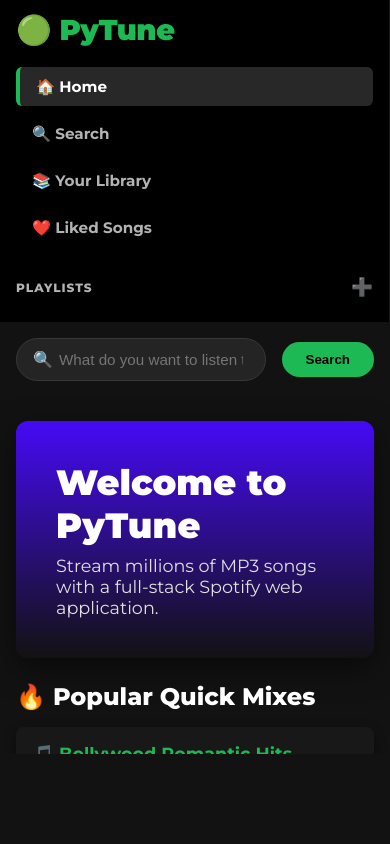
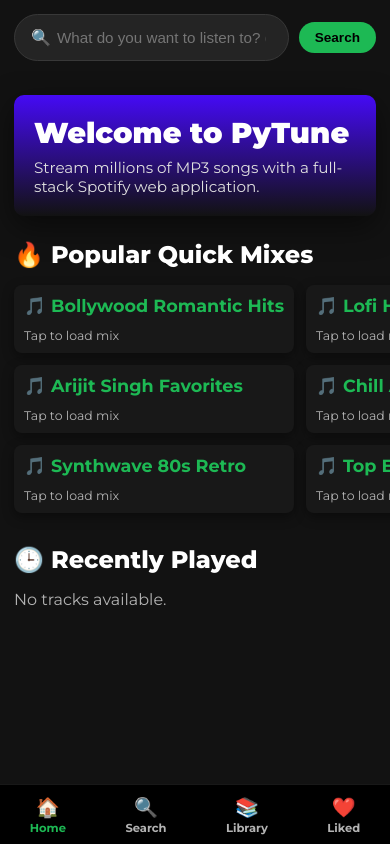
Before and after one commit to Pavan-Kanade/pytune, a FastAPI app: page / in a window 390 px wide. Run offline with FastAPI, Linux system fonts and the light colour scheme; data that the repository does not hold is empty.

Commit message:
Add Spotify Mobile App Layout for Android (Bottom Tab Bar, Floating Player, 2-Column Responsive Card Grid)

```diff
--- a/static/app.js
+++ b/static/app.js
@@ -171,10 +171,15 @@ function switchView(viewName, playlistName = '') {
     currentView = viewName;
     activePlaylistName = playlistName;
 
-    // Update active nav styling
+    // Update active nav styling (desktop sidebar)
     document.querySelectorAll('.nav-item').forEach(el => el.classList.remove('active'));
     const activeNav = document.getElementById(`nav-${viewName}`);
     if (activeNav) activeNav.classList.add('active');
+
+    // Update active nav styling (mobile bottom nav)
+    document.querySelectorAll('.mobile-nav-item').forEach(el => el.classList.remove('active'));
+    const activeMobileNav = document.getElementById(`mnav-${viewName}`);
+    if (activeMobileNav) activeMobileNav.classList.add('active');
 
     // Hide all view sections
     document.querySelectorAll('.view-section').forEach(sec => sec.style.display = 'none');
--- a/static/style.css
+++ b/static/style.css
@@ -559,37 +559,197 @@ body {
 @keyframes fadeIn { from { opacity: 0; transform: translateY(10px); } to { opacity: 1; transform: translateY(0); } }
 @keyframes fadeOut { from { opacity: 1; transform: translateY(0); } to { opacity: 0; transform: translateY(10px); } }
 
-/* Mobile Responsive */
+/* Mobile Bottom Navigation Bar (Android Phone Layout) */
+.mobile-bottom-nav {
+    display: none;
+}
+
+/* Mobile Responsive Styling for Android Phones */
 @media (max-width: 768px) {
+    body {
+        overflow-x: hidden;
+    }
+
     .app-container {
         flex-direction: column;
+        height: 100vh;
     }
+
+    /* Hide desktop sidebar on mobile */
     .sidebar {
-        width: 100%;
-        height: auto;
-        padding: 12px 16px;
+        display: none !important;
     }
-    .playlist-list {
-        display: none;
+
+    /* Display Android Bottom Navigation Bar */
+    .mobile-bottom-nav {
+        display: flex !important;
+        position: fixed;
+        bottom: 0;
+        left: 0;
+        right: 0;
+        height: 60px;
+        background-color: #000000;
+        border-top: 1px solid #181818;
+        align-items: center;
+        justify-content: space-around;
+        z-index: 2000;
     }
+
+    .mobile-nav-item {
+        display: flex;
+        flex-direction: column;
+        align-items: center;
+        justify-content: center;
+        gap: 2px;
+        color: #b3b3b3;
+        font-size: 0.72rem;
+        font-weight: 700;
+        cursor: pointer;
+        padding: 6px 12px;
+        transition: color 0.2s ease;
+    }
+
+    .mobile-nav-item.active {
+        color: #1DB954;
+    }
+
+    .mnav-icon {
+        font-size: 1.2rem;
+    }
+
+    /* Main Content Padding for Mobile Scroll */
     .main-content {
-        padding: 16px;
+        padding: 14px 14px 140px 14px;
+        overflow-y: auto;
     }
-    .hero-title {
-        font-size: 2.2rem;
+
+    .top-bar {
+        padding-bottom: 10px;
+        gap: 10px;
     }
-    .player-bar {
-        height: 110px;
-        flex-wrap: wrap;
+
+    .search-box {
         padding: 8px 16px;
     }
+
+    .btn-search {
+        padding: 8px 16px;
+        font-size: 0.85rem;
+    }
+
+    .hero-banner {
+        padding: 20px;
+        border-radius: 10px;
+    }
+
+    .hero-title {
+        font-size: 1.8rem;
+    }
+
+    .hero-subtitle {
+        font-size: 0.95rem;
+    }
+
+    /* Android 2-Column Responsive Card Grid */
+    .cards-grid {
+        grid-template-columns: repeat(2, 1fr) !important;
+        gap: 12px !important;
+    }
+
+    .track-card {
+        padding: 10px;
+        border-radius: 8px;
+    }
+
+    .card-title {
+        font-size: 0.88rem;
+    }
+
+    .card-artist {
+        font-size: 0.78rem;
+    }
+
+    /* Floating Spotify Mobile Player Bar (Above Android Bottom Nav) */
+    .player-bar {
+        position: fixed;
+        bottom: 64px;
+        left: 10px;
+        right: 10px;
+        width: calc(100% - 20px);
+        height: 64px;
+        background-color: #282828;
+        border: 1px solid #383838;
+        border-radius: 12px;
+        padding: 6px 12px;
+        display: flex;
+        align-items: center;
+        justify-content: space-between;
+        box-shadow: 0 8px 24px rgba(0, 0, 0, 0.8);
+        z-index: 1500;
+    }
+
     .player-track-info {
-        width: 100%;
+        width: 60%;
+        gap: 10px;
     }
+
+    .player-thumb {
+        width: 44px;
+        height: 44px;
+        border-radius: 6px;
+    }
+
+    .player-title {
+        font-size: 0.85rem;
+    }
+
+    .player-artist {
+        font-size: 0.72rem;
+    }
+
     .player-controls-center {
-        width: 100%;
+        width: 40%;
+        flex-direction: row;
+        justify-content: flex-end;
+        gap: 10px;
     }
+
+    .progress-container {
+        display: none; /* Hide timeline slider inside mini player bar */
+    }
+
+    .control-buttons {
+        gap: 10px;
+    }
+
+    .btn-ctrl {
+        display: none; /* Hide rewind/forward in mini player to keep clean */
+    }
+
+    .btn-play-pause {
+        width: 38px;
+        height: 38px;
+        font-size: 1.1rem;
+    }
+
     .player-right-options {
-        display: none;
+        display: flex;
+        width: auto;
+        gap: 6px;
+    }
+
+    .btn-dl {
+        padding: 6px 12px;
+        font-size: 0.75rem;
+        border-radius: 500px;
+    }
+
+    .toast-container {
+        bottom: 135px;
+        right: 14px;
+        left: 14px;
+        text-align: center;
+        padding: 10px 16px;
+        font-size: 0.85rem;
     }
 }
--- a/templates/index.html
+++ b/templates/index.html
@@ -177,6 +177,26 @@
         </div>
     </div>
 
+    <!-- Mobile Bottom Navigation Bar (Android Spotify Mobile Layout) -->
+    <nav class="mobile-bottom-nav">
+        <div class="mobile-nav-item active" id="mnav-home" onclick="switchView('home')">
+            <span class="mnav-icon">🏠</span>
+            <span class="mnav-label">Home</span>
+        </div>
+        <div class="mobile-nav-item" id="mnav-search" onclick="switchView('search')">
+            <span class="mnav-icon">🔍</span>
+            <span class="mnav-label">Search</span>
+        </div>
+        <div class="mobile-nav-item" id="mnav-library" onclick="switchView('library')">
+            <span class="mnav-icon">📚</span>
+            <span class="mnav-label">Library</span>
+        </div>
+        <div class="mobile-nav-item" id="mnav-liked" onclick="switchView('liked')">
+            <span class="mnav-icon">❤️</span>
+            <span class="mnav-label">Liked</span>
+        </div>
+    </nav>
+
     <!-- Hidden Background YouTube API Audio Engine -->
     <div style="position: absolute; left: -9999px; top: -9999px; width: 1px; height: 1px; opacity: 0; pointer-events: none; overflow: hidden;">
         <div id="yt-audio-engine"></div>
```
